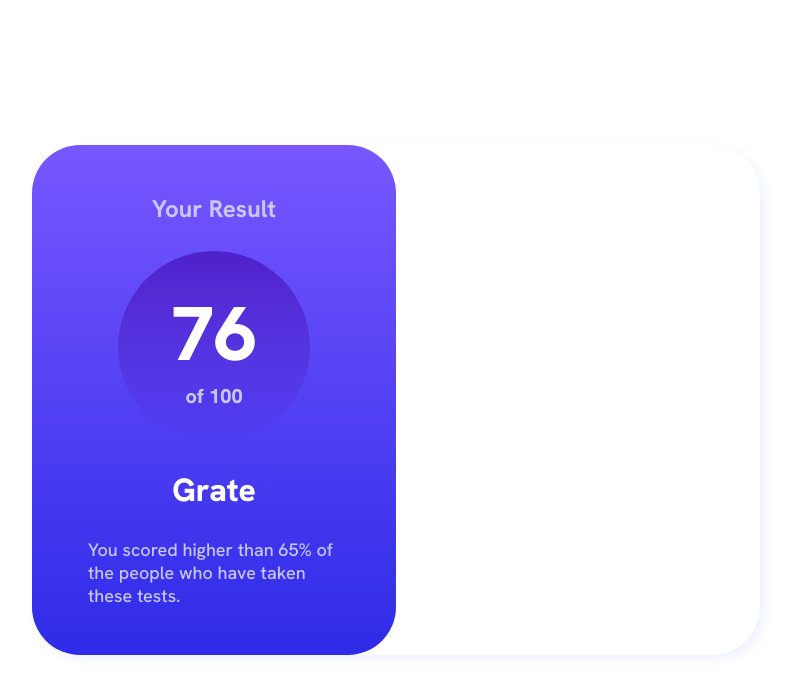
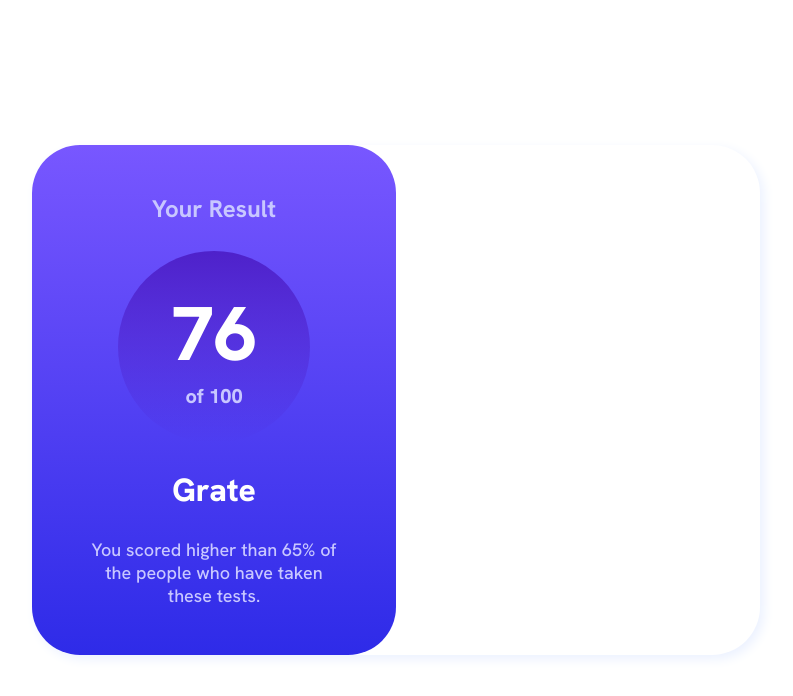
Before and after one commit to palmeiroerick/results-summary-component, a Next.js app: page / in a window 1280 px wide. Shown: the top 696 px of the page, without its empty margins (244-1037 px from the left). Built offline with nearby package versions, Linux system fonts and the light colour scheme.

Commit message:
fix: text align of text in YourResults component

```diff
--- a/components/YourResults/index.tsx
+++ b/components/YourResults/index.tsx
@@ -17,7 +17,7 @@ const YourResults = () => {
         fontSize="1.125rem"
         weight="500"
         color="--Light-lavender"
-        textAlign="center"
+        text_align="center"
       >
         You scored higher than 65% of the people who have taken these tests.
       </Text>
```
